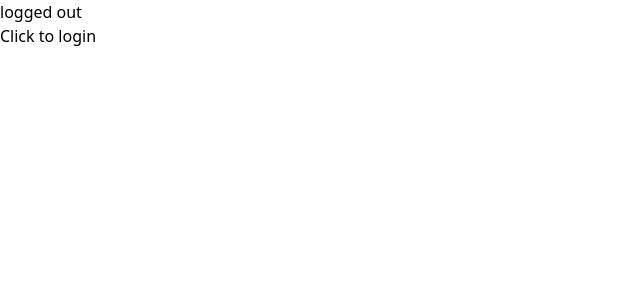
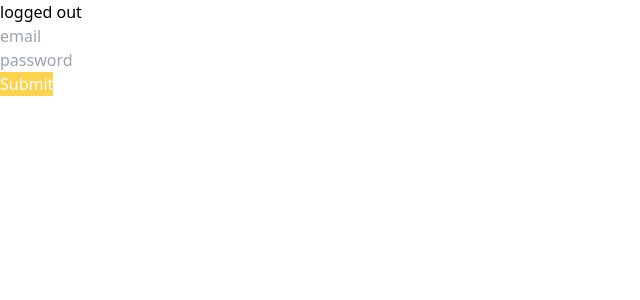
Before and after one commit to yunko1803/uber-eats-frontend, a React (Create React App) app: page / in a window 1280 px wide. Shown: the top 300 px of the page, without its empty margins (0-640 px from the left). Built offline with nearby package versions, Linux system fonts and the light colour scheme.

Commit message:
Demo react hook

```diff
--- a/src/routers/logged-in-router.tsx
+++ b/src/routers/logged-in-router.tsx
@@ -5,7 +5,6 @@
   const onClick = () => {
     isLoggedInVar(false);
   }
-  console.log('hi')
   return (
     <div>
       <h1>logged in</h1>
--- a/src/routers/logged-out-router.tsx
+++ b/src/routers/logged-out-router.tsx
@@ -1,14 +1,44 @@
 import React from 'react';
+import { useForm } from 'react-hook-form';
 import { isLoggedInVar } from '../apollo';
 
 export const LoggedOutRouter = () =>  {
-  const onClick = () => {
-    isLoggedInVar(true);
+  const { register, watch, handleSubmit, errors } = useForm();
+  const onSubmit = () => {
+    console.log(watch());
   }
+  const onInvalid = () => {
+    console.log('cant create an account');
+  }
+  console.log('error: ',errors);
   return (
     <div>
       <h1>logged out</h1>
-      <button onClick={onClick}>Click to login</button>
+      <form onSubmit={handleSubmit(onSubmit, onInvalid)}>
+        <div>
+          <input
+            ref={register({
+              required: 'This is required',
+              validate: (email: string) => email.includes('@gmail.com'),
+            })}
+            name="email"
+            type="email"
+            placeholder="email"
+          />
+        </div>
+        <div>
+          <input
+            ref={register({
+              required: true
+            })}
+            name="password"
+            type="password"
+            required
+            placeholder="password"
+          />
+        </div>
+        <button className="bg-yellow-300 text-white">Submit</button>
+      </form>
     </div>
   );
 }
```
Also changed, not shown: 1 other file (tests, documents, lock files or other folders).
